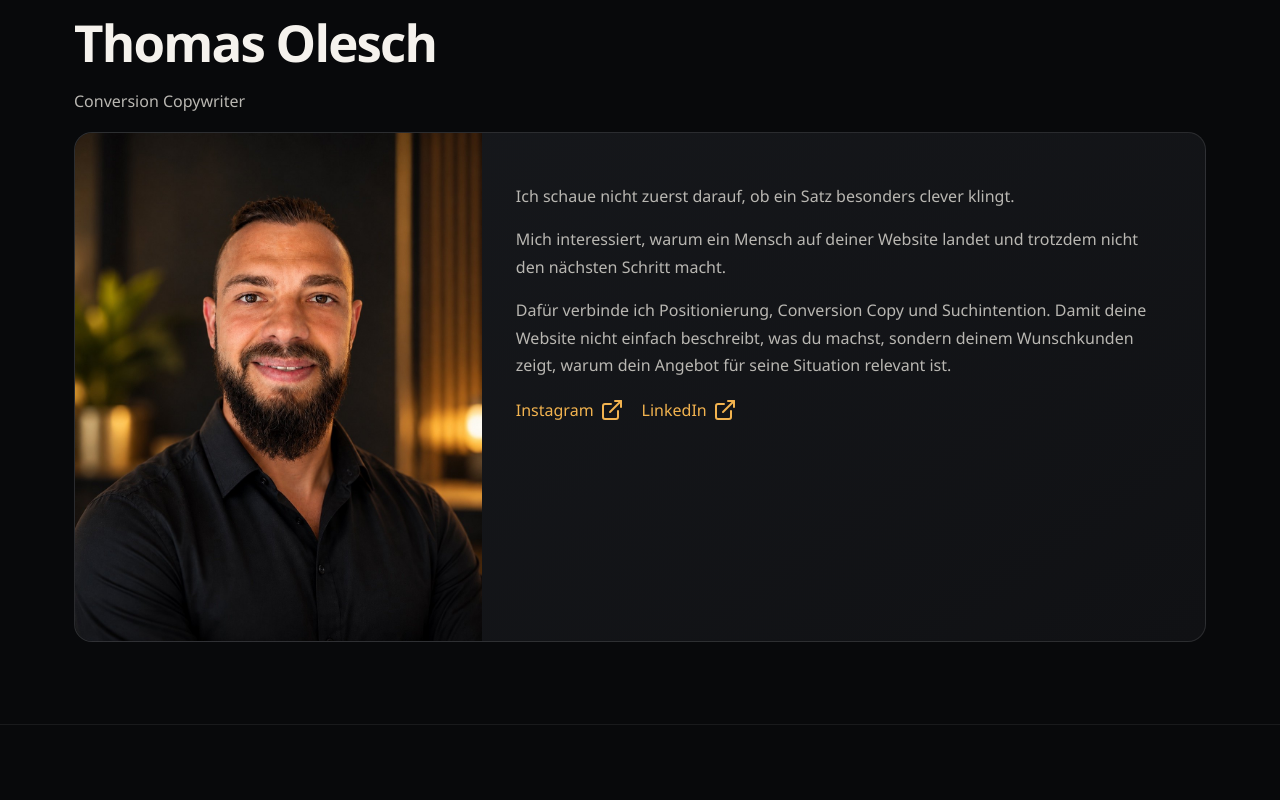
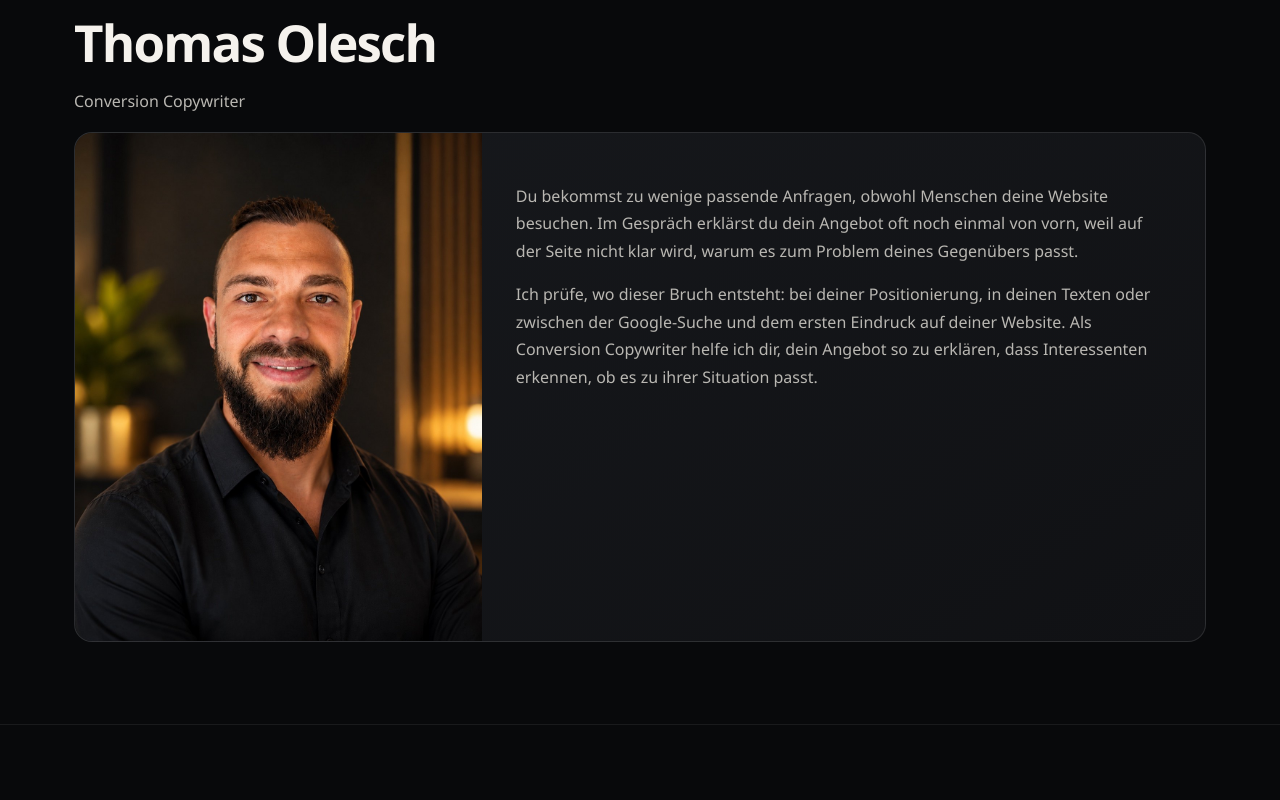
Before and after one commit to thomasech7-dot/webseite-roentgen, a React (Vite) app: page / in a window 1280 px wide. Shown: the part 3980-4780 px from the top of the page. Built offline with nearby package versions, Linux system fonts and the light colour scheme.

Commit message:
Refine profile copy and move socials to footer

```diff
--- a/src/main.tsx
+++ b/src/main.tsx
@@ -154,7 +154,7 @@ function Home() {
         </Section>
 
         <Section id="ueber-mich" eye="Wer deine Website röntgt" title="Thomas Olesch" intro="Conversion Copywriter">
-          <div className="profileCard"><img src={thomasProfile} alt="Thomas Olesch" className="profileImg" /><div className="profileBody"><p>Ich schaue nicht zuerst darauf, ob ein Satz besonders clever klingt.</p><p>Mich interessiert, warum ein Mensch auf deiner Website landet und trotzdem nicht den nächsten Schritt macht.</p><p>Dafür verbinde ich Positionierung, Conversion Copy und Suchintention. Damit deine Website nicht einfach beschreibt, was du machst, sondern deinem Wunschkunden zeigt, warum dein Angebot für seine Situation relevant ist.</p><div className="socialRow"><a href={INSTAGRAM} target="_blank" rel="noreferrer">Instagram <ExternalLink /></a><a href={LINKEDIN} target="_blank" rel="noreferrer">LinkedIn <ExternalLink /></a></div></div></div>
+          <div className="profileCard"><img src={thomasProfile} alt="Thomas Olesch" className="profileImg" /><div className="profileBody"><p>Du bekommst zu wenige passende Anfragen, obwohl Menschen deine Website besuchen. Im Gespräch erklärst du dein Angebot oft noch einmal von vorn, weil auf der Seite nicht klar wird, warum es zum Problem deines Gegenübers passt.</p><p>Ich prüfe, wo dieser Bruch entsteht: bei deiner Positionierung, in deinen Texten oder zwischen der Google-Suche und dem ersten Eindruck auf deiner Website. Als Conversion Copywriter helfe ich dir, dein Angebot so zu erklären, dass Interessenten erkennen, ob es zu ihrer Situation passt.</p></div></div>
         </Section>
 
         <section><div className="wrap"><p className="eye">Und danach?</p><h2>Du bekommst zuerst Klarheit. Was du daraus machst, entscheidest du.</h2><p className="intro">Der Website-Röntgen ist kostenlos. Ich zeige dir deine drei wichtigsten Hebel und sage dir auch, was du selbst verändern kannst. Wenn wir dabei feststellen, dass du Unterstützung brauchst, können wir danach gemeinsam an der Umsetzung arbeiten – zum Beispiel an deiner Positionierung, deinen Website- oder Landingpage-Texten, SEO, E-Mail-Marketing oder der gesamten Conversion-Strecke. Erst kommt der Befund. Dann entscheiden wir, was überhaupt sinnvoll ist.</p></div></section>
```
